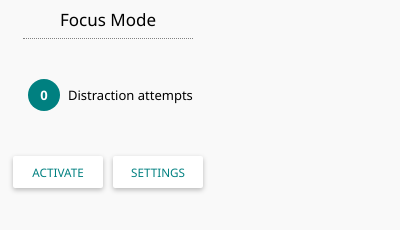
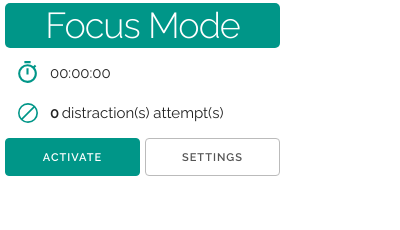
Before and after one commit to Adri-7/Focus-Mode, a browser extension: page html/popup.html in a window 400 px wide. Drawn offline with Linux system fonts and the light colour scheme.

Commit message:
STYLE - Update popup style

```diff
--- a/css/popup.css
+++ b/css/popup.css
@@ -17,76 +17,58 @@ You should have received a copy of the GNU General Public License
 along with Focus Mode.  If not, see <http://www.gnu.org/licenses/>.
 *******************************************************************************/
 
+/* Popup body styling */
 body{
-  background-color: #f9f9f9;
-  color: rgb(20, 20, 20)
-  padding: 5px;
-  width: 200px;
-  font-family: Segoe UI;
-  font-size: 13px;
+  padding: 2.5px 5px 0 5px;
+  width: 275px;
 }
 
-.title{
-  margin-left: 15px;
-  margin-right: 15px;
-  height: 22px;
-  font-size: 17px;
+/* Popup title customization */
+h2{
   text-align: center;
-  height: 30px;
-  border-bottom: 1px dotted gray;
+  color: white;
+  background-color: #009688;
+  border-radius: 5px;
+  margin-bottom: 5px;
 }
 
-.attempts{
-  margin: 40px 10px;
-  text-align: center;
+/* Informations lines */
+.infos{
+  margin-bottom: 5px;
+}
+
+.infos > *{
+  line-height: 40px;
+  padding-left: 10px;
+  display: flex;
+  align-items: center;
+}
+
+.infos > *:hover{
+  background-color: #e0f2f1;
+}
+
+.infos img{
+   /* HACK second image smaller than the first (see HTML inline style correction) */
+    margin-right: 10px;
 }
 
 number{
-  display: inline-block;
-  height: 32px;
-  font-size: 13px;
-  font-weight: 700;
-  color: #ffffff;
-  line-height: 32px;
-  padding: 0 12px;
-  border-radius: 16px;
-  background-color: #008080;
-  margin: 0 5px;
+  margin-right: 2.5px;
+  font-weight: 600;
 }
 
-.buttons{
+/* Buttons */
+.buttons {
   display: flex;
-  justify-content: space-between;
-  align-items: center;
+  justify-content: center;
 }
 
-.button{
-  display: inline-block;
-  position: relative;
-  width: 140px;
-  height: 32px;
-  line-height: 32px;
-  border-radius: 2px;
-  font-size: 0.9em;
-  background-color: #fff;
-  color: #008080;
-  text-transform: uppercase;
-  margin: 5px;
-  text-align: center;
-  text-decoration: none;
+.buttons > * {
+  width: 100%;
+  margin-bottom: 2.5px;
 }
 
-.button:hover {
-  background-color: #a7d4d4;
+.buttons > button:first-child{
+  margin-right: 5px;
 }
-
-.button.raised{
-  transition: box-shadow 0.2s cubic-bezier(0.4, 0, 0.2, 1);
-  transition-delay: 0.2s;
-  box-shadow: 0 2px 5px 0 rgba(0, 0, 0, 0.26);
-}
-
-.button.raised:active {
-  box-shadow: 0 8px 17px 0 rgba(0, 0, 0, 0.2);
-  transition-delay: 0s;
-}
--- a/html/popup.html
+++ b/html/popup.html
@@ -21,24 +21,44 @@ along with Focus Mode.  If not, see <http://www.gnu.org/licenses/>.
 <html>
 <head>
   <title>Focus Mode</title>
+
+  <!-- Mobile Specific Metas
+  –––––––––––––––––––––––––––––––––––––––––––––––––– -->
+  <meta name="viewport" content="width=device-width, initial-scale=1">
+
+  <!-- FONT
+  –––––––––––––––––––––––––––––––––––––––––––––––––– -->
+  <link href="//fonts.googleapis.com/css?family=Raleway:400,300,600" rel="stylesheet" type="text/css">
+
+  <!-- CSS
+  –––––––––––––––––––––––––––––––––––––––––––––––––– -->
+  <link rel="stylesheet" href="../css/normalize.css">
+  <link rel="stylesheet" href="../css/skeleton.css">
   <link rel="stylesheet" type="text/css" href="../css/popup.css">
 </head>
 
 <body>
-  <div class="title">Focus Mode</div>
+  <h2>Focus Mode</h2>
 
-  <div class="attempts">
-    <number>0</number> Distraction attempts
+  <div class="infos">
+    <div>
+      <img src="../images/timer.svg" width="25"></img>
+      00:00:00
+    </div>
+
+    <div>
+      <img src="../images/block.svg" width="20" style="margin-left: 2.5px; margin-right:12.5px"></img>
+      <number>0</number> distraction(s) attempt(s)
+    </div>
   </div>
 
   <div class="buttons">
-    <a id="onButton" href class="button raised">
+    <button id="onButton" class="button-primary">
       Activate
-    </a>
-
-    <a id="optionsButton" href class="button raised">
+    </button>
+    <button id="optionsButton" class="">
       Settings
-    </a>
+    </button>
   </div>
 
   <script src="../js/popup.js"></script>
```
